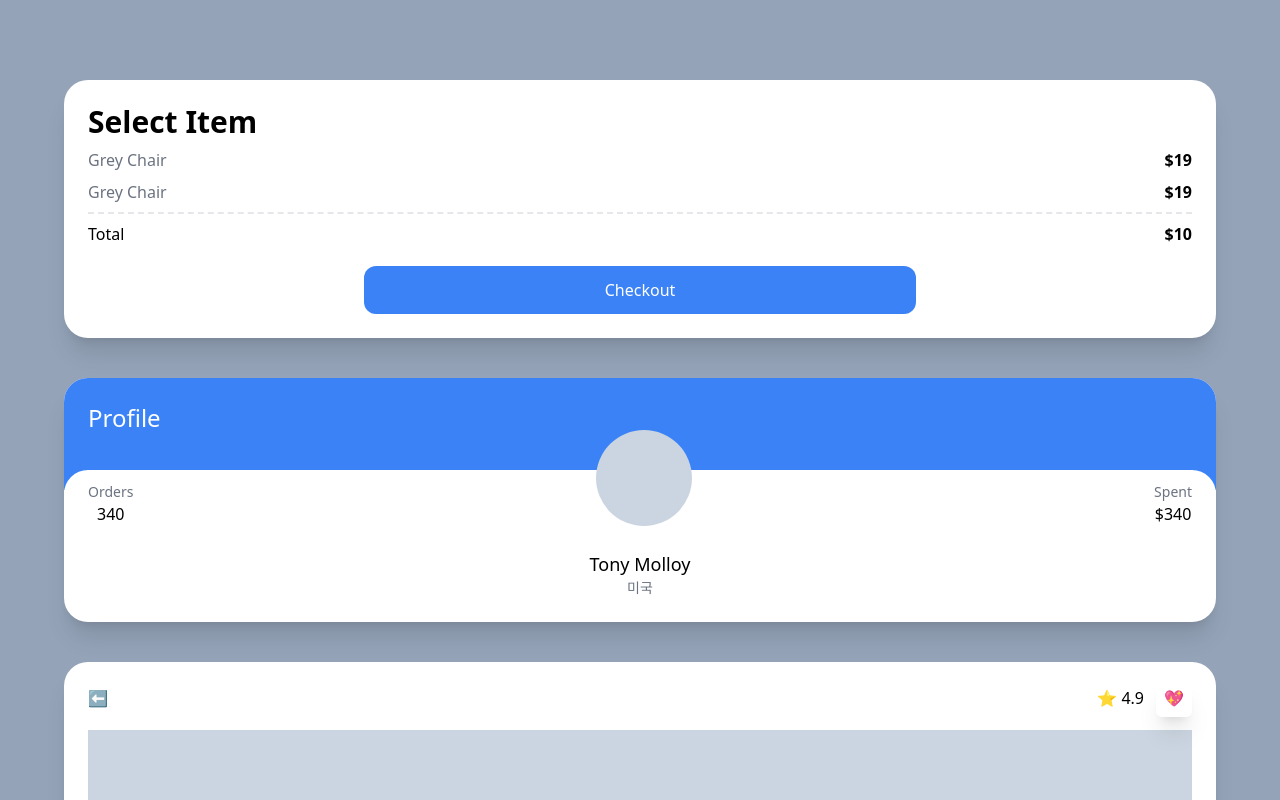
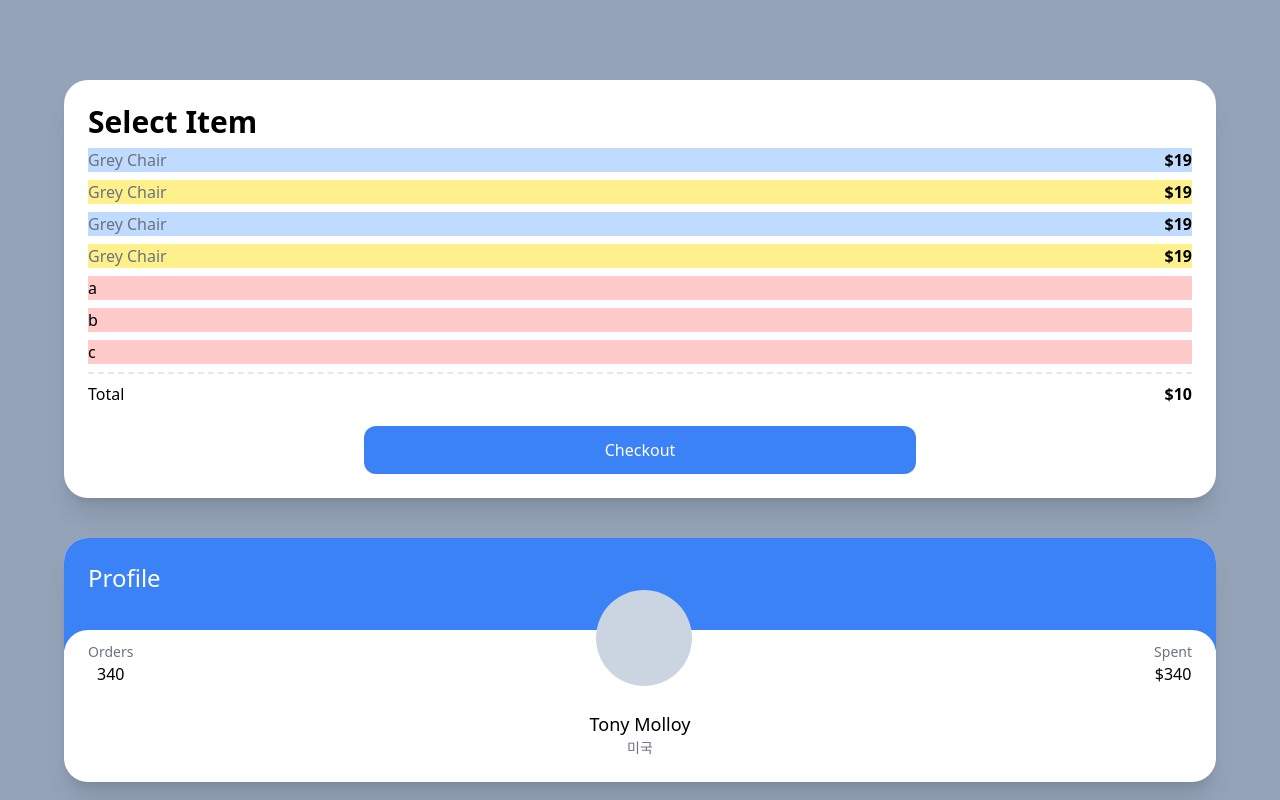
Before and after one commit to ralo-med/carrot-market2, a Next.js app: page / in a window 1280 px wide. Shown: the top 800 px of the page. Built offline with nearby package versions, Linux system fonts and the light colour scheme.

Commit message:
#4.6 Modifiers for Lists

```diff
--- a/pages/index.tsx
+++ b/pages/index.tsx
@@ -5,14 +5,24 @@ const Home: NextPage = () => {
     <div className="bg-slate-400 py-20 px-16 grid gap-10 min-h-screen">
       <div className="bg-white p-6 rounded-3xl shadow-xl">
         <span className="font-semibold text-3xl">Select Item</span>
-        <div className="flex justify-between my-2">
-          <span className="text-gray-500">Grey Chair</span>
-          <span className="font-semibold">$19</span>
-        </div>
-        <div className="flex justify-between">
-          <span className="text-gray-500">Grey Chair</span>
-          <span className="font-semibold">$19</span>
-        </div>
+        <ul>
+          {[1, 2, 3, 4].map((i) => (
+            <div
+              key={i}
+              className="flex justify-between my-2 odd:bg-blue-200 even:bg-yellow-200 first:bg-teal-200 last:bg-amber-200"
+            >
+              <span className="text-gray-500">Grey Chair</span>
+              <span className="font-semibold">$19</span>
+            </div>
+          ))}
+        </ul>
+        <ul>
+          {["a", "b", "c", ""].map((c, i) => (
+            <li className="bg-red-200 my-2 empty:hidden" key={i}>
+              {c}
+            </li>
+          ))}
+        </ul>
         <div className="flex justify-between mt-2 pt-2 border-t-2 border-dashed">
           <span>Total</span>
           <span className="font-semibold">$10</span>
```
